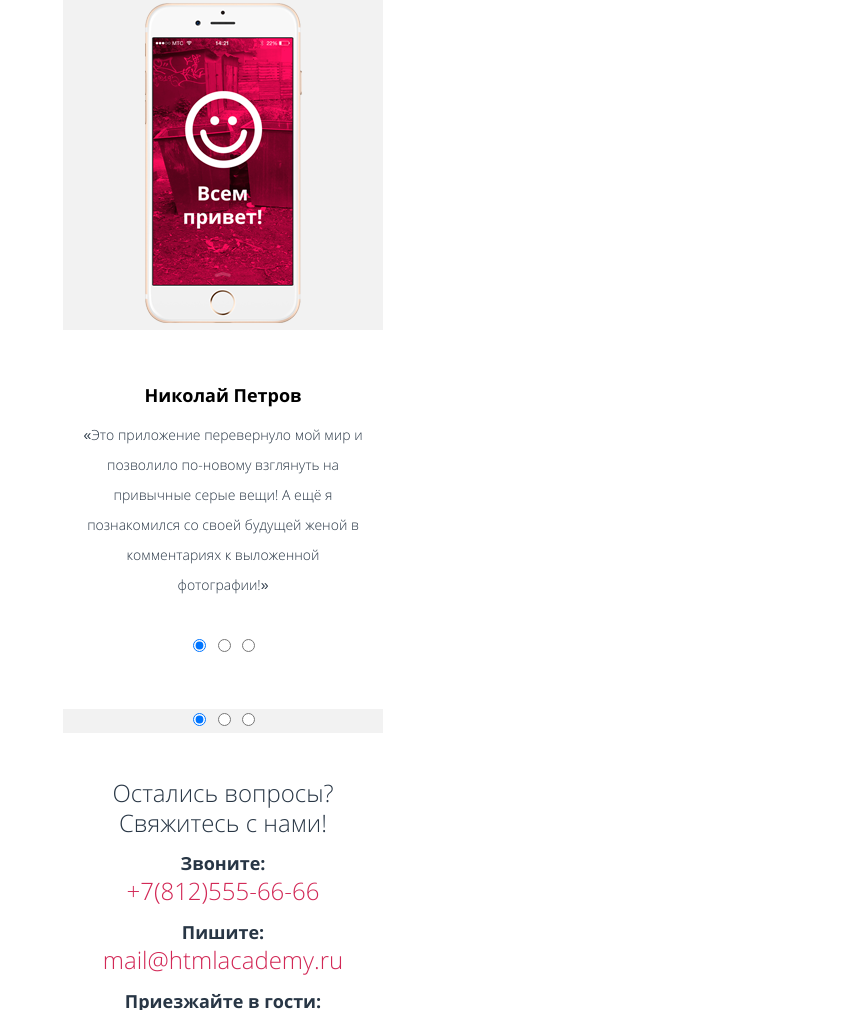
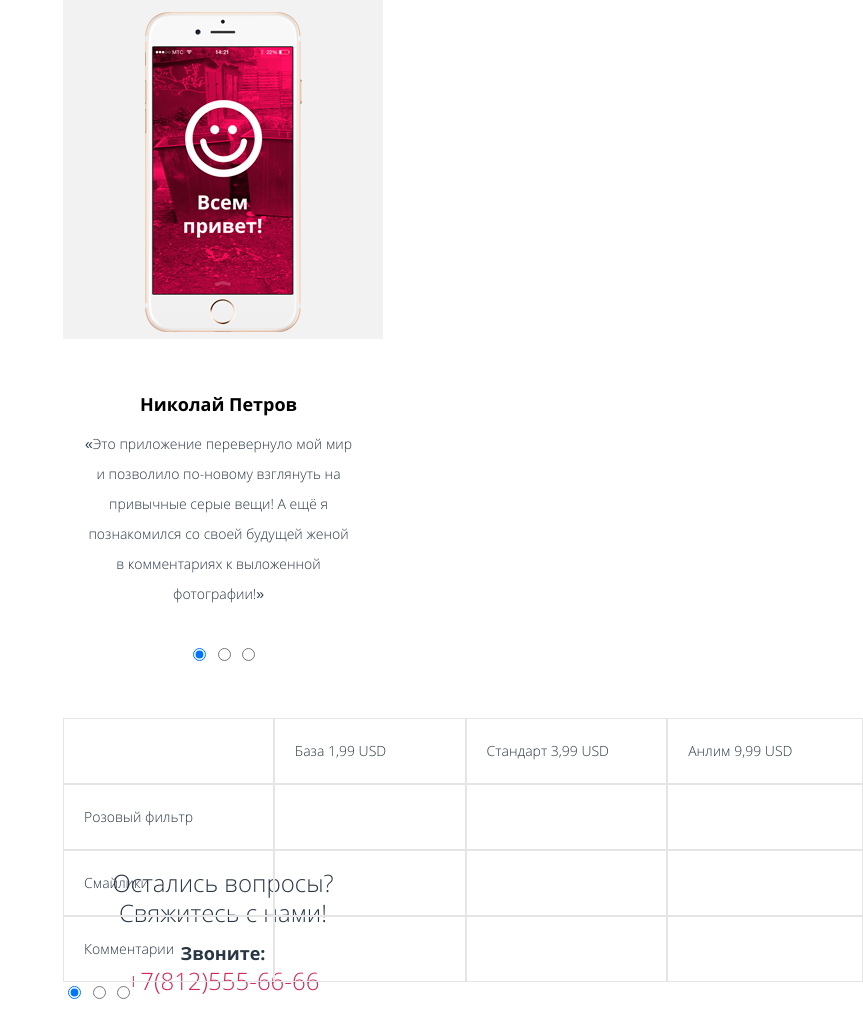
Before and after one commit to danceva/68276-pink-2, a website: page index.html in a window 1280 px wide. Shown: the part 1790-2800 px from the top of the page, without its empty margins (417-1280 px from the left). Drawn offline with nearby package versions, Linux system fonts and the light colour scheme; files that its build step writes are made by us from their sources.

Commit message:
Подправила сетку у index.html и добавила таблицу

```diff
--- a/index.html
+++ b/index.html
@@ -79,8 +79,31 @@
         </div>
       </section>
       <section class="offer">
-        <table>
-        </table>
+        <div class="offer-table">
+          <div class="offer-table__row">
+            <div class="offer-table__column"></div>
+            <div class="offer-table__column">База 1,99 USD</div>
+            <div class="offer-table__column">Стандарт 3,99 USD</div>
+            <div class="offer-table__column">Анлим 9,99 USD</div>
+          </div>
+          <div class="offer-table__row">
+            <div class="offer-table__column">Розовый фильтр</div>
+            <div class="offer-table__column"></div>
+            <div class="offer-table__column"></div>
+            <div class="offer-table__column"></div>
+          </div>
+          <div class="offer-table__row">
+            <div class="offer-table__column">Смайлики</div>
+            <div class="offer-table__column"></div>
+            <div class="offer-table__column"></div>
+            <div class="offer-table__column"></div>
+          </div>
+          <div class="offer-table__row">
+            <div class="offer-table__column">Комментарии</div>
+            <div class="offer-table__column"></div>
+            <div class="offer-table__column"></div>
+            <div class="offer-table__column"></div>
+          </div>
           <div class="offer-toggle">
             <input class="offer-toggle__input" type="radio" id="offer-toggle-1" name="proposal" checked>
             <label class="offer-toggle__label" for="offer-toggle-1"></label>
@@ -88,6 +111,7 @@
             <label class="offer-toggle__label" for="offer-toggle-2"></label>
             <input class="offer-toggle__input" type="radio" id="offer-toggle-3" name="proposal">
             <label class="offer-toggle__label" for="offer-toggle-3"></label>
+          </div>
         </div>
       </section>
       <section class="contacts">
--- a/less/blocks/application.less
+++ b/less/blocks/application.less
@@ -1,5 +1,4 @@
 .application {
-  margin-bottom: 38px;
   padding: 28px 20px 32px;
   background-color: #1d2631;
 }
--- a/less/blocks/contacts-list.less
+++ b/less/blocks/contacts-list.less
@@ -1,4 +1,5 @@
 .contacts-list {
+  padding: 0 20px;
   margin-top: 15px;
   text-align: center;
 }
--- a/less/blocks/contacts.less
+++ b/less/blocks/contacts.less
@@ -1,10 +1,11 @@
 .contacts {
-  padding: 0 20px;
+  padding-top: 150px;
   background-color: #ffffff;
 }
 
 .contacts__text {
   margin: 0;
+  padding: 0 20px;
   font-size: 24px;
   font-weight: lighter;
   line-height: 30px;
--- a/less/blocks/intro.less
+++ b/less/blocks/intro.less
@@ -1,6 +1,5 @@
 .intro {
-  margin-bottom: 63px;
-  padding: 0 20px;
+  padding: 40px 20px;
   font-size: 24px;
   line-height: 32px;
   font-weight: lighter;
--- /dev/null
+++ b/less/blocks/offer-table.less
@@ -0,0 +1,16 @@
+.offer-table {
+  display: table;
+  position: absolute;
+}
+
+.offer-table__row {
+  display: table-row;
+}
+
+.offer-table__column {
+  display: table-cell;
+  width: 234px;
+  padding: 20px 0;
+  padding-left: 20px;
+  border: #e5e5e5 solid 1px;
+}
--- a/less/blocks/offer-toggle.less
+++ b/less/blocks/offer-toggle.less
@@ -1,3 +1,2 @@
 .offer-toggle {
-  text-align: center;
 }
--- a/less/blocks/offer.less
+++ b/less/blocks/offer.less
@@ -1,4 +1,3 @@
 .offer {
-  margin-bottom: 45px;
   background-color: #f2f2f2;
 }
--- a/less/blocks/reviews-items.less
+++ b/less/blocks/reviews-items.less
@@ -1,3 +1,4 @@
 .reviews-items {
+  width: 271px;
   margin-bottom: 35px;
 }
--- a/less/style.less
+++ b/less/style.less
@@ -13,6 +13,7 @@
 @import "blocks\main-nav.less";
 @import "blocks\main-nav-list.less";
 @import "blocks\offer.less";
+@import "blocks\offer-table.less";
 @import "blocks\offer-toggle.less";
 @import "blocks\page-footer.less";
 @import "blocks\page-footer-copyright.less";
```
Also changed, not shown: 1 other file. Lines whose indentation alone changed are shown as unchanged.
